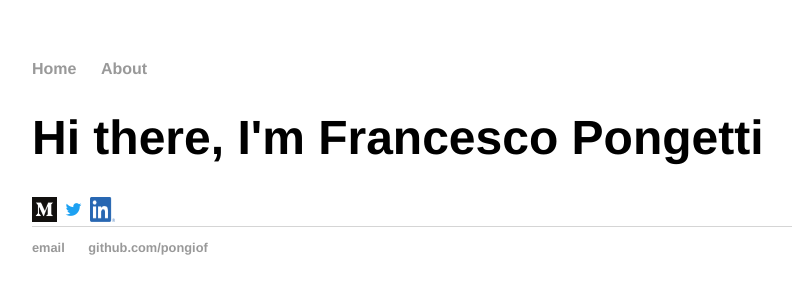
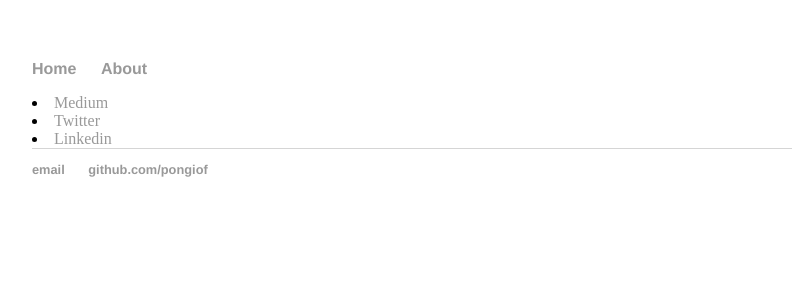
Before and after one commit to pongiof/pongiof.github.io, a Jekyll site: the page built from index.html, in a window 1280 px wide. Shown: the top 300 px of the page, without its empty margins (160-952 px from the left). Built offline with Jekyll 4.4.1, drawn with Linux system fonts in a browser that asks for light colours.

Commit message:
Update index.html

```diff
--- a/index.html
+++ b/index.html
@@ -2,19 +2,8 @@
 layout: default
 title: Pongiof's personal corner
 ---
-<div class="blurb">
-	<h1>Hi there, I'm Francesco Pongetti</h1>
-	<div>
-		<a href="https://medium.com/@pongiof">
-			<img src="images/Monogram.png" alt="medium profile" width="25px" height="25px"/>
-
-		</a>
-		<a href="https://twitter.com/pongiof">
-			<img src="images/Twitter_Logo_Blue.png" alt="linkedin profile" width="25px" height="25px"/>
-
-		</a>
-		<a href="https://www.linkedin.com/in/francescopongetti/">
-			<img src="images/linkedin_logo.png" alt="linkedin profile" width="25px" height="25px"/>
-
-		</a>
+<div class="blurb"><lu>
+	<li><a href="https://medium.com/@pongiof">Medium</a></li>
+	<li><a href="https://twitter.com/pongiof">Twitter</a></li>
+	<li><a href="https://www.linkedin.com/in/francescopongetti/">Linkedin</a></li>
 </div><!-- /.blurb -->
```
